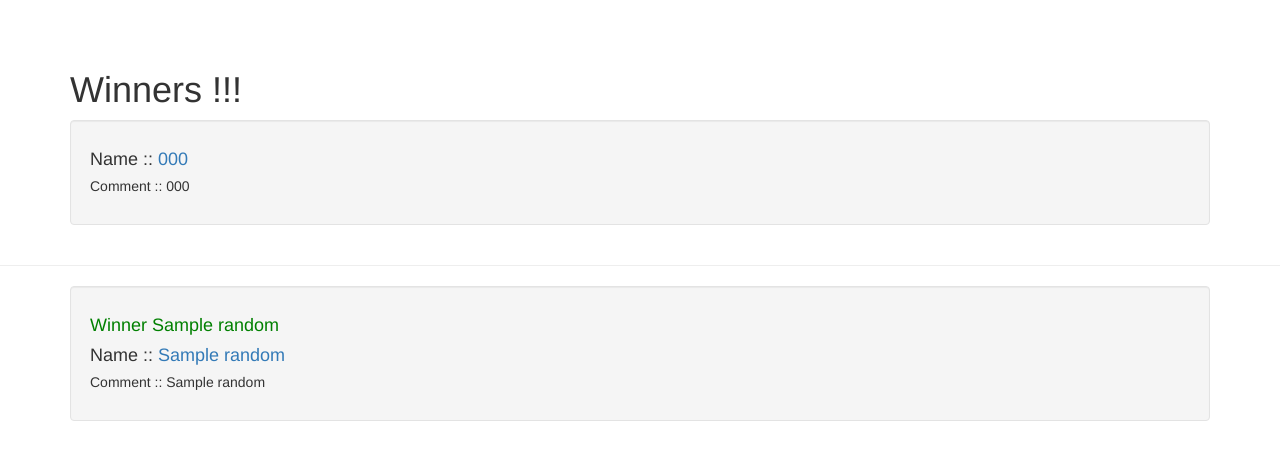
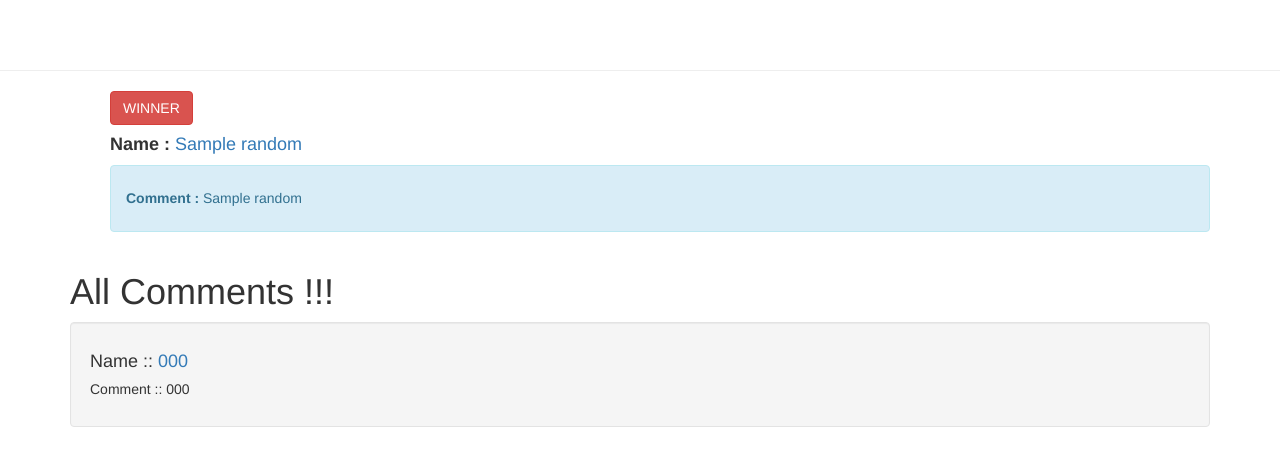
Before and after one commit to saurabh69912162/Giveaway, a Django app: template home/templates/home/ytcomments.html in a window 1280 px wide. Shown: the top 466 px of the page. Run offline with Django 3.2, Linux system fonts and the light colour scheme; the template is opened without the code that fills it: most values are stand-ins (such as "Sample title", 1, 10 or a date in 2020); some libraries are stand-ins or nearby versions.

Commit message:
Update ytcomments.html

```diff
--- a/home/templates/home/ytcomments.html
+++ b/home/templates/home/ytcomments.html
@@ -21,21 +21,43 @@
         </div>
 
     <div class="nav navbar-nav navbar-left">
-
             <a href="/" class="btn btn-success">Home</a>
             <a href="/cr-admin" class="btn btn-success">Admin Panel</a>
+            <a href="#comments" class="btn btn-danger">All Comments</a>
+            <a href="#winner" class="btn btn-danger">Winners</a>
 
         </div>
 {% endif %}
 
 </div>
+
+<hr/>
+<a name="winner"></a>
 <div class="container">
+{% for i,a,b,c in random_list %}
+<ul>
 
-<h1>Winners !!!</h1>
+    {% if 'Creative Pavan' not in a %}
+
+
+    <button class="btn btn-danger">WINNER</button><h4><strong>Name : </strong><a href="{{b}}">{{a}}</a></h4>
+        <div class="alert alert-info" role="alert">
+  <h5><strong>Comment : </strong>{{c}}</h5>
+        </div>
+
+
+
+{% endif %}
+    {% endfor %}
+</ul>
+</div>
+<div class="container">
+<a name="comments"></a>
+<h1>All Comments !!!</h1>
     {% for x,y,z in win_zip %}
     {% if 'Creative Pavan' not in x %}
 <div class="well">
-     {{ loop.index }}
+
     <h4>Name :: <a href="{{y}}">{{x}}</a></h4>
     <h5>Comment :: {{z}}</h5>
 </div>
@@ -45,22 +67,5 @@
 
 
     </div>
-<hr/>
-<div class="container">
-
-{% for i,a,b,c in random_list %}
-
-<div class="well">
-    {% if i == 0%}
-    <h1 style="color:red">Winner</h1>
-    {% else %}
-    <h4 style="color:green">Winner {{ i }}  </h4>
-    {% endif %}
-    <h4>Name :: <a href="{{b}}">{{a}}</a></h4>
-    <h5>Comment :: {{c}}</h5>
-</div>
-
-{% endfor %}
-</div>
 </body>
 </html>
```
